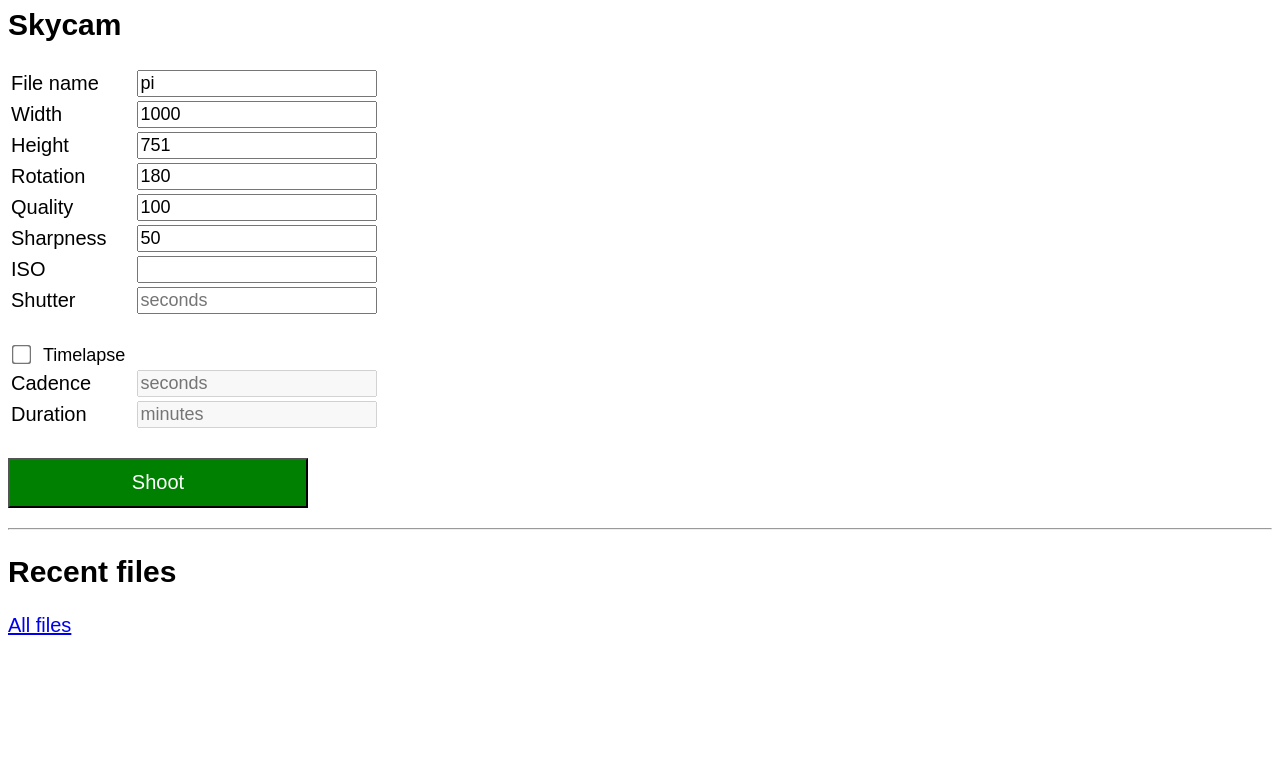
After one commit to wayne927/skycam, a Flask app: template templates/index.html in a window 1280 px wide. The commit adds this page. Shown: the top 779 px of the page. Run offline with Flask 2, Linux system fonts and the light colour scheme; the template is opened without the code that fills it, so the values that code supplies are empty.

Commit message:
More async control for timelapse, and interface improvements

```diff
--- a/camera.py
+++ b/camera.py
@@ -1,11 +1,14 @@
 import subprocess
 from datetime import datetime
 import psutil
+import os
 
 def shutter_in_seconds(t) :
     return int(t * 1000000)
 def timelapse_in_seconds(t) :
     return int(t * 1000)
+def timelapse_in_minutes(t) :
+    return int(t * 60 * 1000)
 
 def parse_settings(settings) :
     command = ['/usr/bin/raspistill']
@@ -29,11 +32,13 @@ def timelapse(settings) :
 
 def get_camera_pid() :
     pid = 0
-    for p in psutil.process_iter(['pid', 'name']) :
+    for p in psutil.process_iter(['pid', 'name', 'status']) :
         try :
             if (p.info['name'].lower() == 'raspistill') :
-                pid = p.info['pid']
-                break
+                print(p.info)
+                if (p.info['status'] != psutil.STATUS_ZOMBIE) :
+                    pid = p.info['pid']
+                    break
         except :
             pass
     return pid
--- a/main.py
+++ b/main.py
@@ -6,7 +6,6 @@ import camera
 app = Flask(__name__)
 
 camera_root = '/home/pi/camera'
-#camera_files = camera_root + '/files'
 
 def list_dir(directory) :
     local_dir = camera_root + '/' + directory
@@ -16,7 +15,7 @@ def list_dir(directory) :
     dir_list =   [x for x in ls_list if os.path.isdir(local_dir + '/' + x)]
     files_list = [x for x in ls_list if x not in dir_list]
 
-    return render_template('files.html', files=files_list, dirs=dir_list, current_dir=directory)
+    return [files_list, dir_list]
 
 def returnfile(filename) :
     infile = open(camera_root + '/' + filename, 'rb')
@@ -30,7 +29,8 @@ def returnfile(filename) :
 
 @app.route("/")
 def home() :
-    return app.send_static_file('index.html')
+    files_list = list_dir('files')
+    return render_template('index.html', files=files_list[0][:10])
 
 def setting_is_valid(form, setting_str) :
     if (setting_str not in form.keys()) :
@@ -83,7 +83,7 @@ def take_pic() :
 
     if (setting_is_valid(request.form, 'duration')) :
         # the setting's name in raspistill is "timeout"
-        settings['timeout'] = camera.timelapse_in_seconds(float(request.form['duration']))
+        settings['timeout'] = camera.timelapse_in_minutes(float(request.form['duration']))
     else :
         isTimelapse = False
 
@@ -101,18 +101,24 @@ def take_pic() :
         output = output.replace('\n', '<br>')
         return render_template('shoot.html', pic_file='files/'+filename, command_output=output)
 
+@app.route("/camera_pid")
+def get_camera_pid() :
+    return str(camera.get_camera_pid())
+
+@app.route("/camera_status")
+def get_camera_status() :
+    return app.send_static_file('camera_status.html')
 
 @app.route("/<path:req_path>")
 def show(req_path) :
     req_path = req_path.strip('/')
     if (os.path.isdir(camera_root + '/' + req_path)) :
-        return list_dir(req_path)
+        [files_list, dir_list] = list_dir(req_path)
+        return render_template('files.html', files=files_list, dirs=dir_list, current_dir=req_path)
     elif (req_path[-4:].lower() == '.jpg') :
         return returnfile(req_path)
     else :
         return "Path not found"
 
-
-
 if __name__ == "__main__" :
     app.run(host='0.0.0.0', debug=True, port=80)
--- a/static/style.css
+++ b/static/style.css
@@ -1,8 +1,43 @@
 body {
     font-family: sans-serif;
-    font-size: 18px;
+    font-size: 20px;
 }
 ul {
     list-style: none;
     line-height: 30px;
 }
+
+a.dir_links {
+    font-weight: bold;
+}
+
+table {
+    width: 500px;
+}
+td {
+    font-size: 20px;
+}
+
+input[type="text"] {
+    font-size: 18px;
+}
+
+input[type="checkbox"] {
+    transform: scale(1.5);
+    margin-right: 15px;
+}
+
+td:first-child {
+    width: 25%;
+}
+
+#shoot_button {
+    width: 300px;
+    height: 50px;
+    font-size: 20px;
+    color: white;
+    background-color: green;
+}
+#shoot_button:disabled {
+    background-color: gray;
+}
--- /dev/null
+++ b/templates/index.html
@@ -0,0 +1,119 @@
+<html>
+
+<head>
+<title>Skycam</title>
+<link rel="stylesheet" type="text/css" href="/static/style.css">
+<script src="https://ajax.googleapis.com/ajax/libs/jquery/3.5.1/jquery.min.js"></script>
+<script>
+
+function getCameraStatus() {
+    $('#see_output_link').prop('hidden', true)
+    $.get({url: "/camera_pid", cache: false, success: function(data, status){
+        var pid = data
+        if (pid != "0") {
+            $('#shoot_button').prop('value', 'Camera running...')
+            $('#shoot_button').prop('disabled', true)
+            $('#see_output_link').prop('hidden', false)
+        }
+    }});
+}
+
+function adjustHeight() {
+    var width_str = $('#width').val()
+    if (width_str == "") {
+        $('#height').prop('value', '')
+    } else {
+        var width = parseInt(width_str)
+        $('#height').prop('value', Math.round(width / 3280.0*2464.0))
+    }
+}
+
+function toggleTimelapse() {
+    $('#cadence').prop('value', '')
+    $('#duration').prop('value', '')
+
+    var timelapseEnabled = $('#timelapse').prop('checked')
+    $('#cadence').prop('disabled', !timelapseEnabled)
+    $('#duration').prop('disabled', !timelapseEnabled)
+}
+
+$(document).ready(getCameraStatus)
+
+</script>
+</head>
+
+<body>
+<h2>Skycam</h2>
+
+<form action="/shoot" method="POST">
+    <table>
+    <tr>
+    <td>File name</td>
+    <td><input type="text" id="filename" name="filename" value="pi"></td>
+    </tr>
+    <tr>
+    <td>Width</td>
+    <td><input type="text" id="width" name="width" value="1000" onkeyup="adjustHeight()"></td>
+    </tr>
+    <tr>
+    <td>Height</td>
+    <td><input type="text" id="height" name="height" value="751"></td>
+    </tr>
+    <tr>
+    <td>Rotation</td>
+    <td><input type="text" id="rotation" name="rotation" value="180"></td>
+    </tr>
+    <tr>
+    <td>Quality</td>
+    <td><input type="text" id="quality" name="quality" value="100"></td>
+    </tr>
+    <tr>
+    <td>Sharpness</td>
+    <td><input type="text" id="sharpness" name="sharpness" value="50"></td>
+    </tr>
+    <tr>
+    <td>ISO</td>
+    <td><input type="text" id="ISO" name="ISO"></td>
+    </tr>
+    <tr>
+    <td>Shutter</td>
+    <td><input type="text" id="shutter" name="shutter" placeholder="seconds"></td>
+    </tr>
+
+    <tr><td>&nbsp;</td></tr>
+
+    <tr>
+    <td><input type="checkbox" id="timelapse", name="timelapse" value="Timelapse" onchange="toggleTimelapse()"><label for="timelapse"><span style="font-size: 18px">Timelapse</span></label></td>
+    </tr>
+    <tr>
+    <td>Cadence</td>
+    <td><input type="text" id="cadence" name="cadence" placeholder="seconds" disabled></td>
+    </tr>
+    <tr>
+    <td>Duration</td>
+    <td><input type="text" id="duration" name="duration" placeholder="minutes" disabled></td>
+    </tr>
+    <tr><td>&nbsp;</td></tr>
+    </table>
+
+    <input type="submit" id="shoot_button" value="Shoot">
+
+</form>
+
+<!-- hidden unless camera is running -->
+<p id="see_output_link"><a href="/camera_status">See current output</a></p>
+
+<hr>
+
+<h2>Recent files</h2>
+<ul>
+    {% for item in files %}
+    <li><a href='/files/{{ item }}'>{{ item }}</a></li>
+    {% endfor %}
+</ul>
+
+<p><a href="/files/">All files</a></p>
+
+</body>
+
+</html>
--- a/templates/shoot.html
+++ b/templates/shoot.html
@@ -1,4 +1,7 @@
 <html>
+<head>
+<link rel="stylesheet" type="text/css" href="/static/style.css">
+</head>
 
 <body>
 <h2>Last shot: </h2>
```
Also changed, not shown: static/index.html (deleted, +0 -91 lines), templates/files.html (+2 -13 lines).
